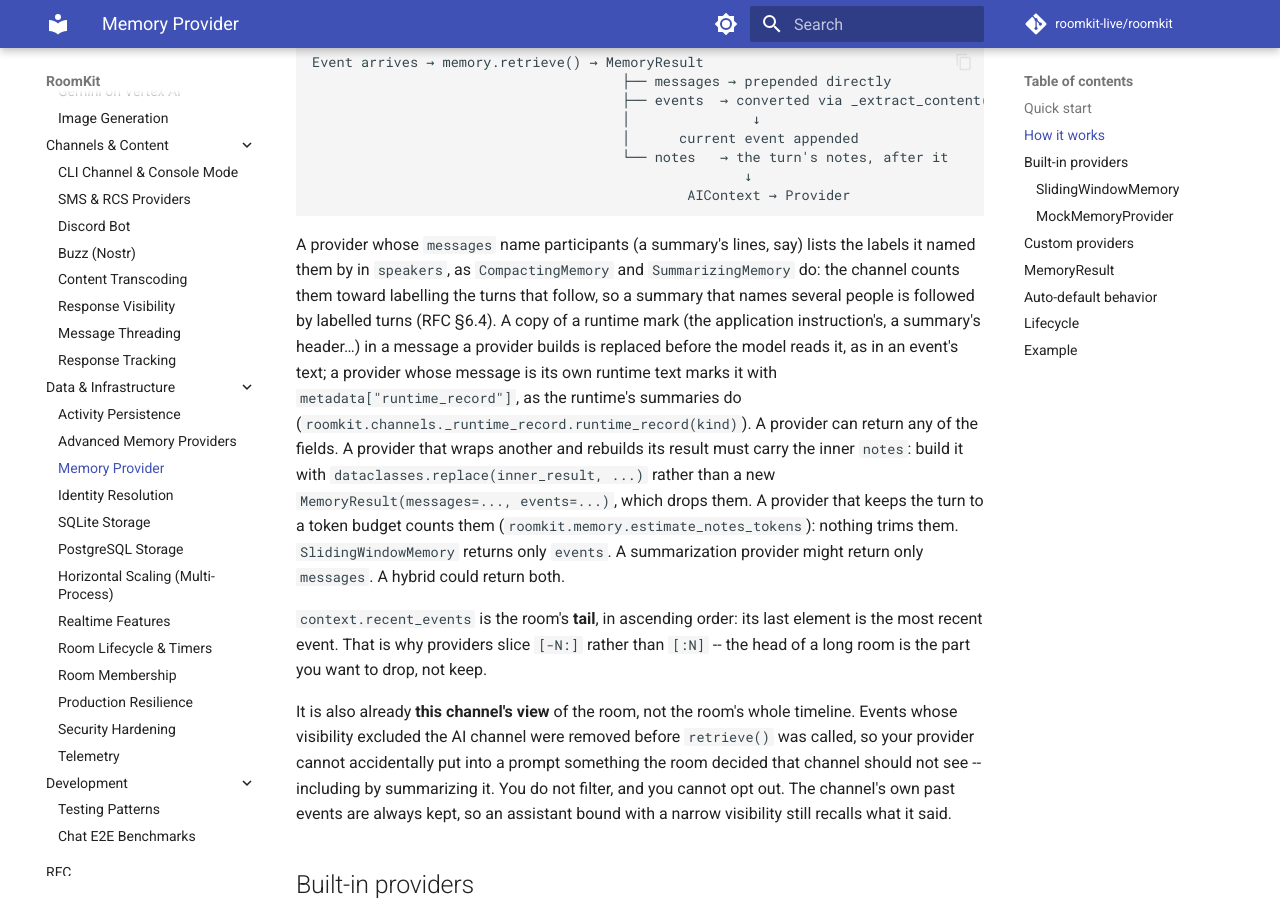
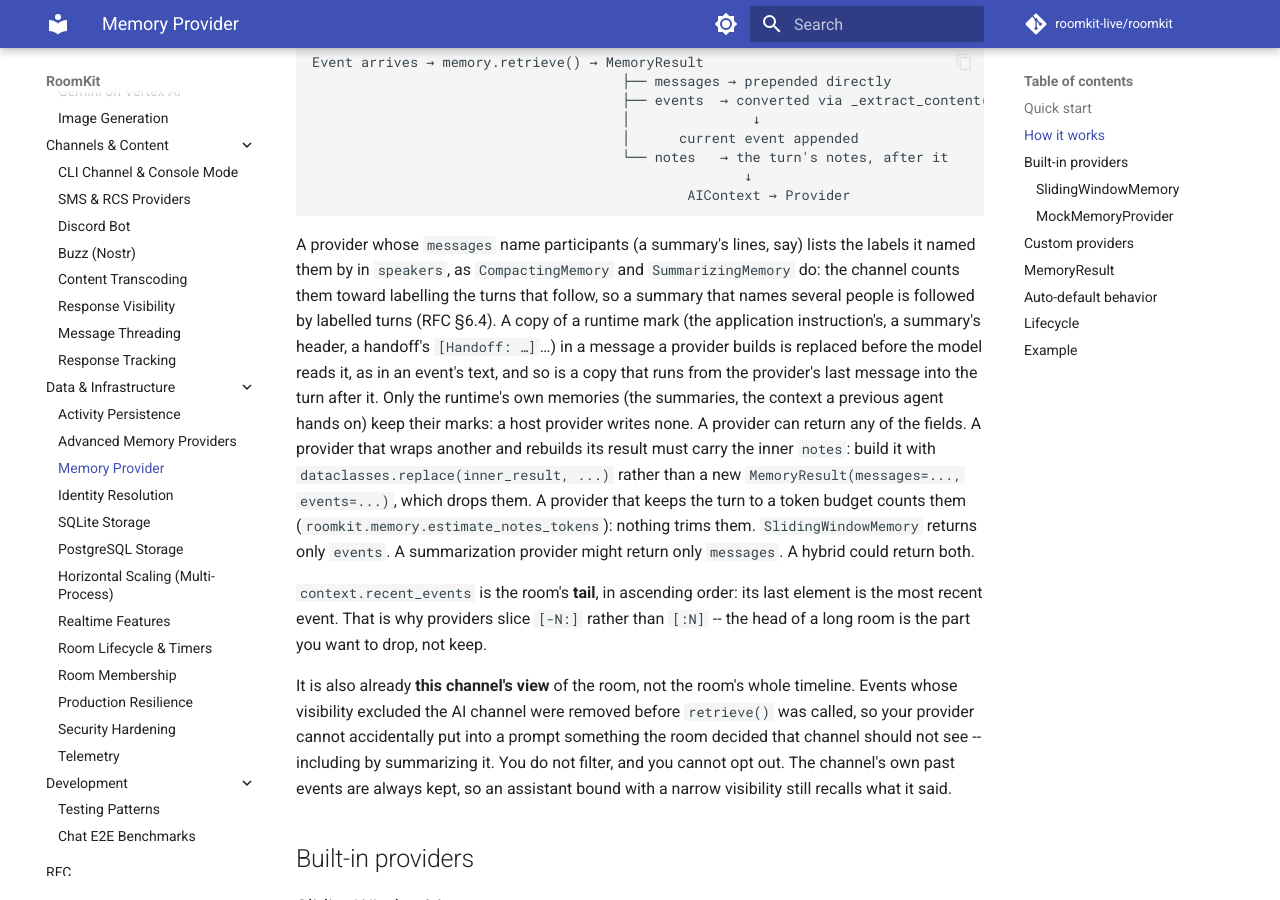
Before and after one commit to roomkit-live/roomkit-docs, an MkDocs documentation site: the page built from docs/guides/memory-provider.md, in a window 1280 px wide and 900 px high, scrolled down 985 px. Built offline with MkDocs 1.6.1 and Material for MkDocs 9.7.7, drawn with Linux system fonts in a browser that asks for light colours; comment, search, counter and statistics services are not loaded.

Commit message:
docs(context): per review, a host memory provider writes no runtime mark, the handoff's mark counts with its colon, and a split copy includes a memory's last message (RMK-603)

````diff
--- a/docs/guides/memory-provider.md
+++ b/docs/guides/memory-provider.md
@@ -37,7 +37,7 @@ Event arrives → memory.retrieve() → MemoryResult
                                               AIContext → Provider
 ```
 
-A provider whose `messages` name participants (a summary's lines, say) lists the labels it named them by in `speakers`, as `CompactingMemory` and `SummarizingMemory` do: the channel counts them toward labelling the turns that follow, so a summary that names several people is followed by labelled turns (RFC §6.4). A copy of a runtime mark (the application instruction's, a summary's header…) in a message a provider builds is replaced before the model reads it, as in an event's text; a provider whose message is its own runtime text marks it with `metadata["runtime_record"]`, as the runtime's summaries do (`roomkit.channels._runtime_record.runtime_record(kind)`). A provider can return any of the fields. A provider that wraps another and rebuilds its result must carry the inner `notes`: build it with `dataclasses.replace(inner_result, ...)` rather than a new `MemoryResult(messages=..., events=...)`, which drops them. A provider that keeps the turn to a token budget counts them (`roomkit.memory.estimate_notes_tokens`): nothing trims them. `SlidingWindowMemory` returns only `events`. A summarization provider might return only `messages`. A hybrid could return both.
+A provider whose `messages` name participants (a summary's lines, say) lists the labels it named them by in `speakers`, as `CompactingMemory` and `SummarizingMemory` do: the channel counts them toward labelling the turns that follow, so a summary that names several people is followed by labelled turns (RFC §6.4). A copy of a runtime mark (the application instruction's, a summary's header, a handoff's `[Handoff: …]`…) in a message a provider builds is replaced before the model reads it, as in an event's text, and so is a copy that runs from the provider's last message into the turn after it. Only the runtime's own memories (the summaries, the context a previous agent hands on) keep their marks: a host provider writes none. A provider can return any of the fields. A provider that wraps another and rebuilds its result must carry the inner `notes`: build it with `dataclasses.replace(inner_result, ...)` rather than a new `MemoryResult(messages=..., events=...)`, which drops them. A provider that keeps the turn to a token budget counts them (`roomkit.memory.estimate_notes_tokens`): nothing trims them. `SlidingWindowMemory` returns only `events`. A summarization provider might return only `messages`. A hybrid could return both.
 
 `context.recent_events` is the room's **tail**, in ascending order: its last
 element is the most recent event. That is why providers slice `[-N:]` rather
````
Also changed, not shown: docs/features.md (+1 -1 lines).
